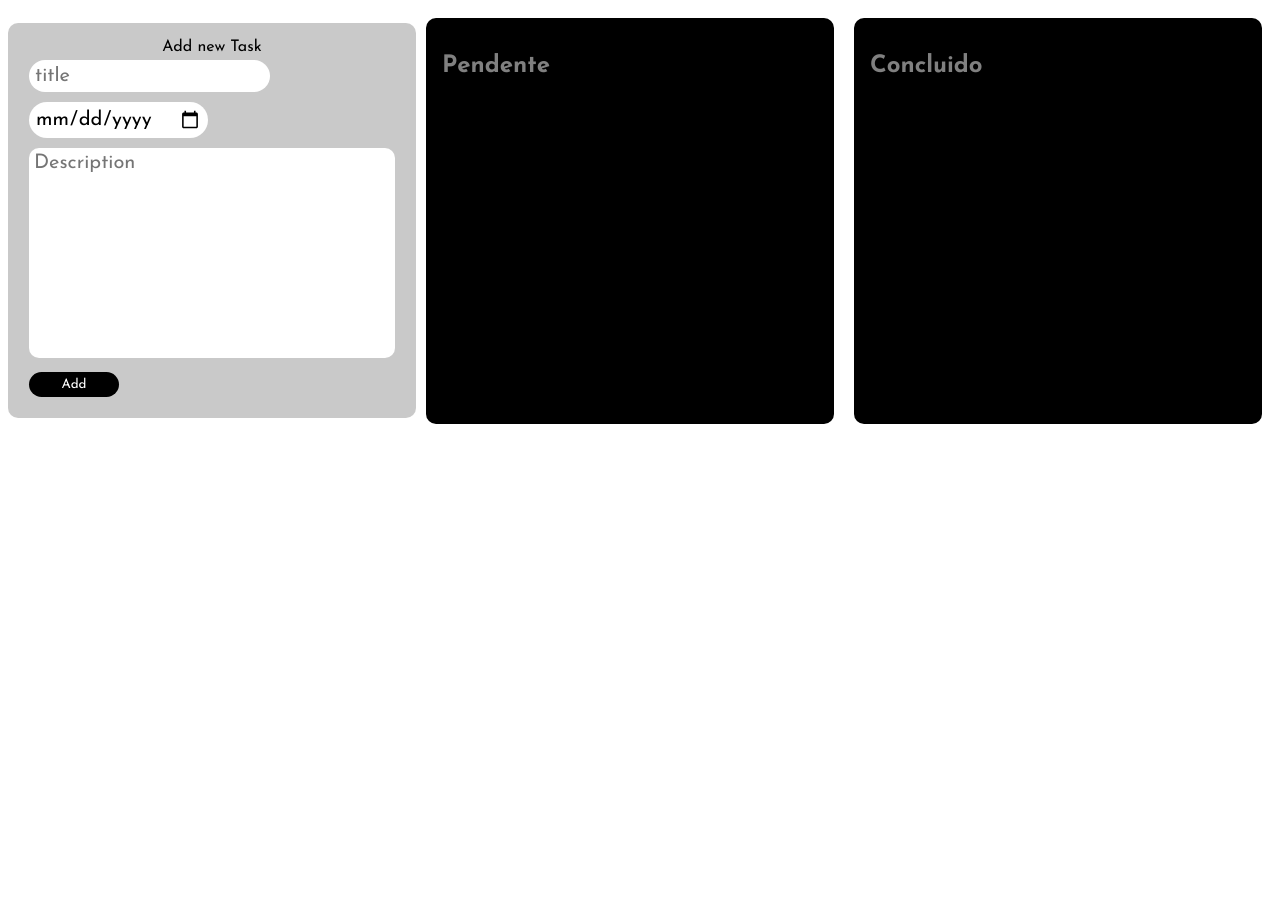
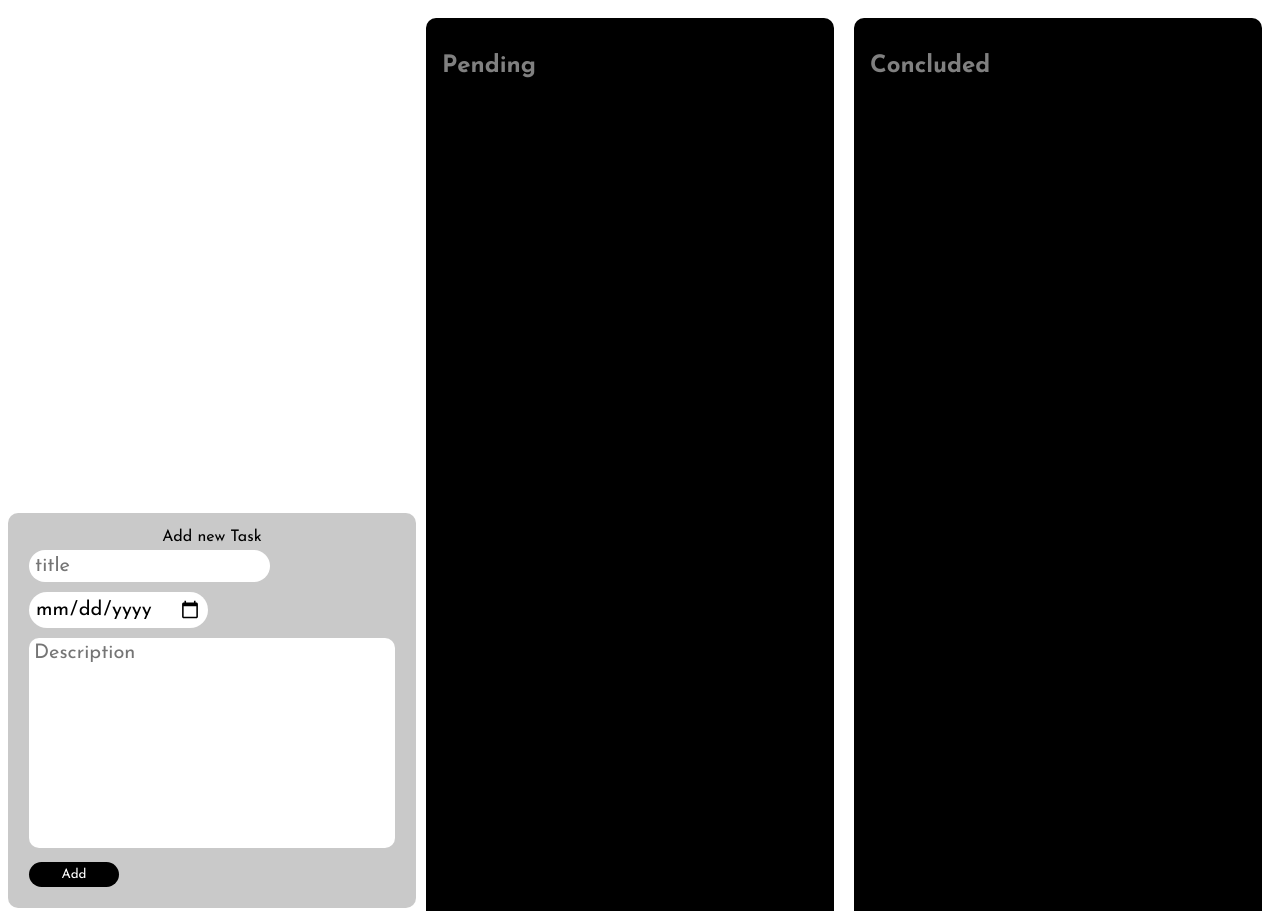
Before and after one commit to joaovpinheirop/Task-Manager, a plain HTML site: page iindex.html in a window 1280 px wide. Shown: the top 911 px of the page. Before the commit the page ends 800 px from the top, so only its background shows below. Drawn offline with Linux system fonts and the light colour scheme.

Commit message:
tamanho das listas

```diff
--- a/css/style.css
+++ b/css/style.css
@@ -55,7 +55,7 @@ main {
 }
 
 #concluidaList {
-  height: 300px;
+  height: 100vw;
   display: flex;
   overflow-y: auto;
   flex-direction: column;
@@ -66,7 +66,7 @@ main {
 
 #pendenteList {
   padding: 5px;
-  height: 300px;
+  height: 100vw;
   overflow-y: auto;
   flex-direction: column;
   justify-content: start;
--- a/main.html
+++ b/iindex.html
@@ -26,13 +26,13 @@
       <div>
     </section>
     <section class="list_task">
-      <h1 style="color:gray">Pendente</h1>
+      <h1 style="color:gray">Pending</h1>
       <div id="pendenteList">
 
       </div>
     </section>
     <section class="list_task">
-      <h1 style="color:gray">Concluido</h1>
+      <h1 style="color:gray">Concluded</h1>
       <div id="concluidaList">
 
       </div>
```
